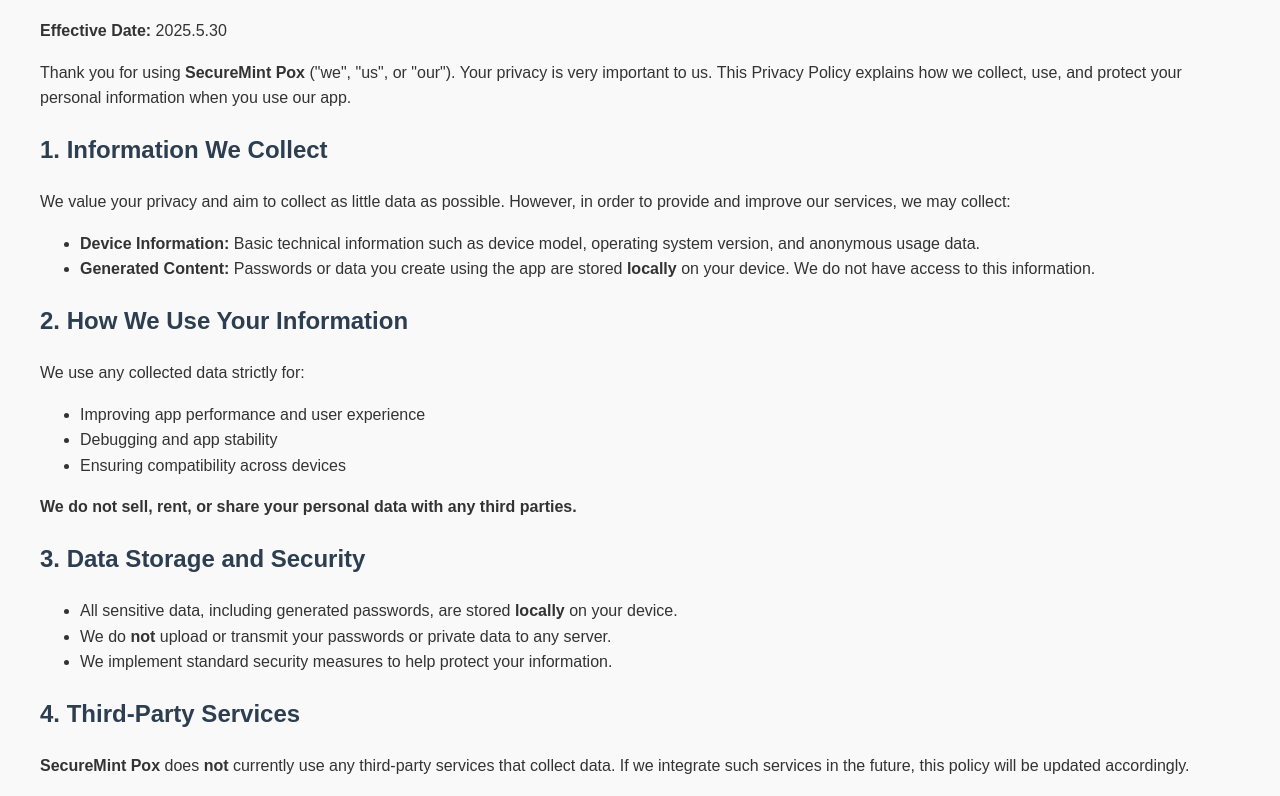
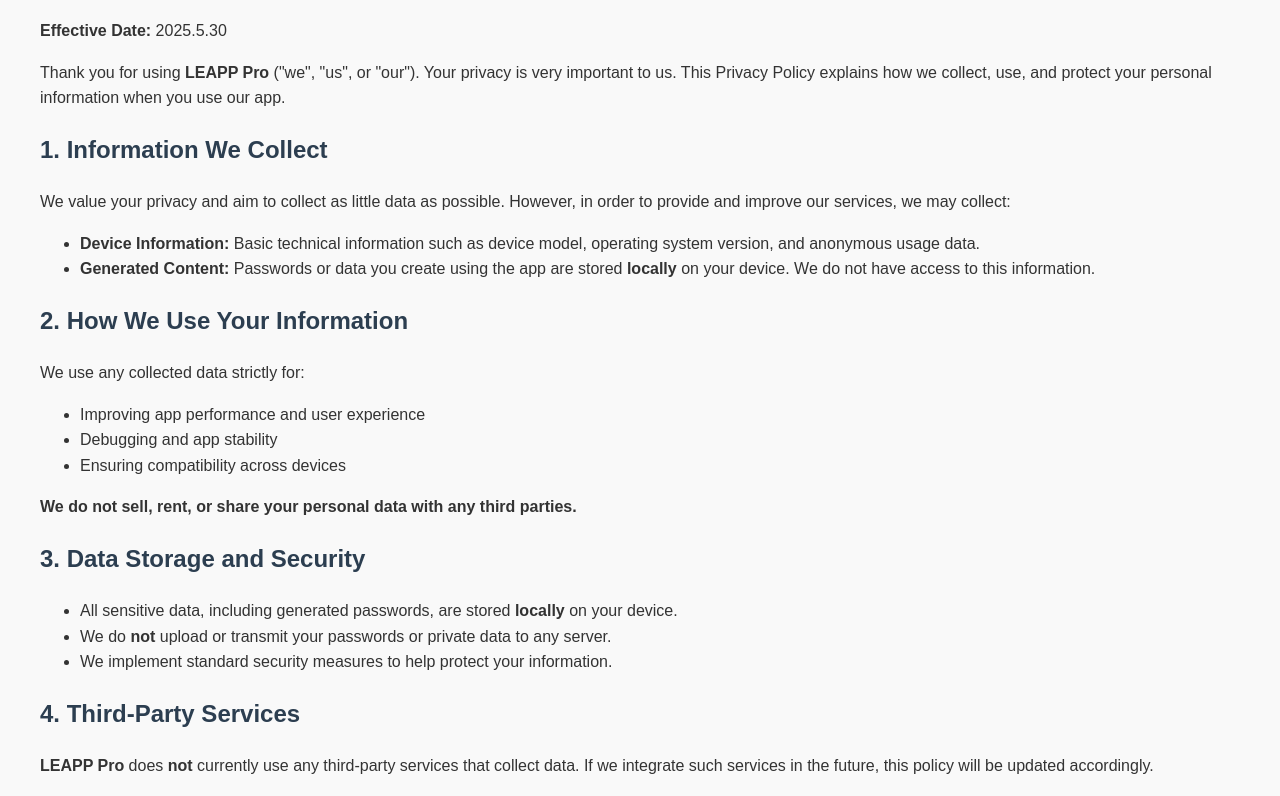
Before and after one commit to koman96/LEAPP-Pro_priv, a plain HTML site: page index.html in a window 1280 px wide. Shown: the part 116-912 px from the top of the page. Drawn offline with Linux system fonts and the light colour scheme.

Commit message:
Update index.html

```diff
--- a/index.html
+++ b/index.html
@@ -3,7 +3,7 @@
 <head>
   <meta charset="UTF-8">
   <meta name="viewport" content="width=device-width, initial-scale=1">
-  <title>Privacy Policy - SecureMint Pox</title>
+  <title>Privacy Policy - LEAPP Pro</title>
   <style>
     body {
       font-family: Arial, sans-serif;
@@ -24,7 +24,7 @@
   <h1>Privacy Policy</h1>
   <p><strong>Effective Date:</strong> 2025.5.30</p>
 
-  <p>Thank you for using <strong>SecureMint Pox</strong> ("we", "us", or "our"). Your privacy is very important to us. This Privacy Policy explains how we collect, use, and protect your personal information when you use our app.</p>
+  <p>Thank you for using <strong>LEAPP Pro</strong> ("we", "us", or "our"). Your privacy is very important to us. This Privacy Policy explains how we collect, use, and protect your personal information when you use our app.</p>
 
   <h2>1. Information We Collect</h2>
   <p>We value your privacy and aim to collect as little data as possible. However, in order to provide and improve our services, we may collect:</p>
@@ -50,7 +50,7 @@
   </ul>
 
   <h2>4. Third-Party Services</h2>
-  <p><strong>SecureMint Pox</strong> does <strong>not</strong> currently use any third-party services that collect data. If we integrate such services in the future, this policy will be updated accordingly.</p>
+  <p><strong>LEAPP Pro</strong> does <strong>not</strong> currently use any third-party services that collect data. If we integrate such services in the future, this policy will be updated accordingly.</p>
 
   <h2>5. Children's Privacy</h2>
   <p>This app is not intended for children under the age of 13. We do not knowingly collect personally identifiable information from children under 13. If we become aware of such data being collected, it will be deleted immediately.</p>
```
